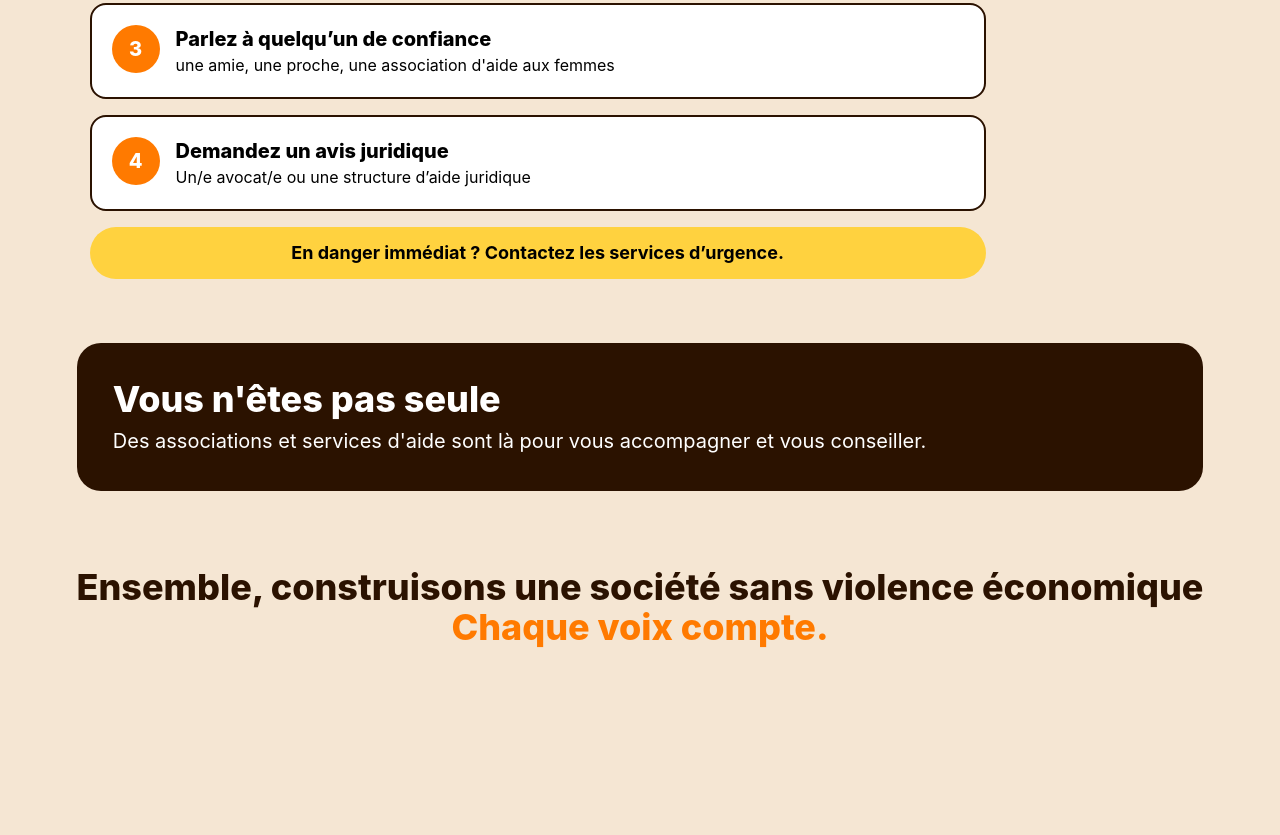
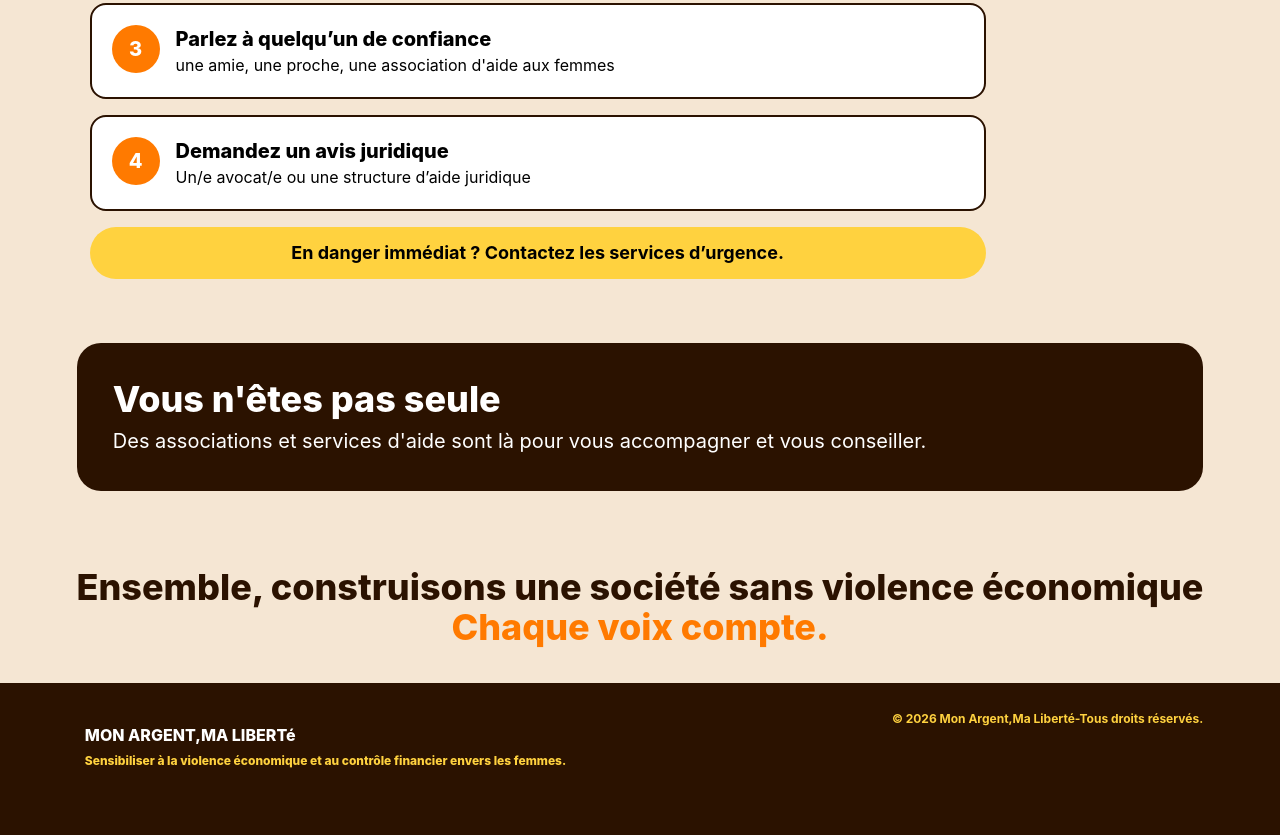
Before and after one commit to mbarek-mohammed/mbarek-mohammed-mbarek-mohammed-Mbarek-Mohammed-project-finale-html-css, a website: page public/pages/Agir.html in a window 1280 px wide. Shown: the part 933-1768 px from the top of the page. Before the commit the page ends 1616 px from the top, so only its background shows below. Drawn offline with Linux system fonts and the light colour scheme.

Commit message:
add:footer

```diff
--- a/package.json
+++ b/package.json
@@ -2,5 +2,8 @@
   "dependencies": {
     "@tailwindcss/cli": "^4.3.5",
     "tailwindcss": "^4.3.5"
+  },
+  "devDependencies": {
+    "daisyui": "^5.8.3"
   }
 }
--- a/public/css/input.css
+++ b/public/css/input.css
@@ -1 +1,2 @@
 @import "tailwindcss";
+@plugin "daisyui";
--- a/public/pages/Agir.html
+++ b/public/pages/Agir.html
@@ -69,6 +69,7 @@
         <p class="text-center text-lg font-bold bg-[#ffd23f] text-black px-2 py-3 rounded-full">En danger immédiat ? Contactez les services d’urgence.</p>
       </div>
     </section>
+
 <section>
   <div class="mx-[6vw] mb-16 rounded-3xl bg-[#2b1200] p-9 text-white">
       <h2 class="text-3xl font-extrabold md:text-4xl">Vous n'êtes pas seule</h2>
@@ -77,6 +78,10 @@
     <h1 class="mb-6 text-[#2b1200]  text-center text-4xl font-extrabold  px-2 py-3 rounded-full">Ensemble, construisons une société sans violence économique<br>
           <span class="text-[#ff7a00]">Chaque voix compte.</span></h1>
 </section>
-
+ <footer class="flex flex-wrap justify-between gap-3 bg-[#2b1200] px-[6vw] py-7 font-bold text-[#ffffff]">
+    <h1 class="mb-6 text-[#ffffff]    font-extrabold  px-2 py-3 rounded-full">MON ARGENT,MA LIBERTé<br>
+          <span class="text-[#ffd23f] text-xs">Sensibiliser à la violence économique et au contrôle financier envers les femmes.</span></h1>
+    <p class="text-[#ffd23f] text-xs">© 2026 Mon Argent,Ma Liberté-Tous droits réservés.</p>
+  </footer>
 </body>
 </html>
```
Also changed, not shown: public/css/output.css, 1 other file.
